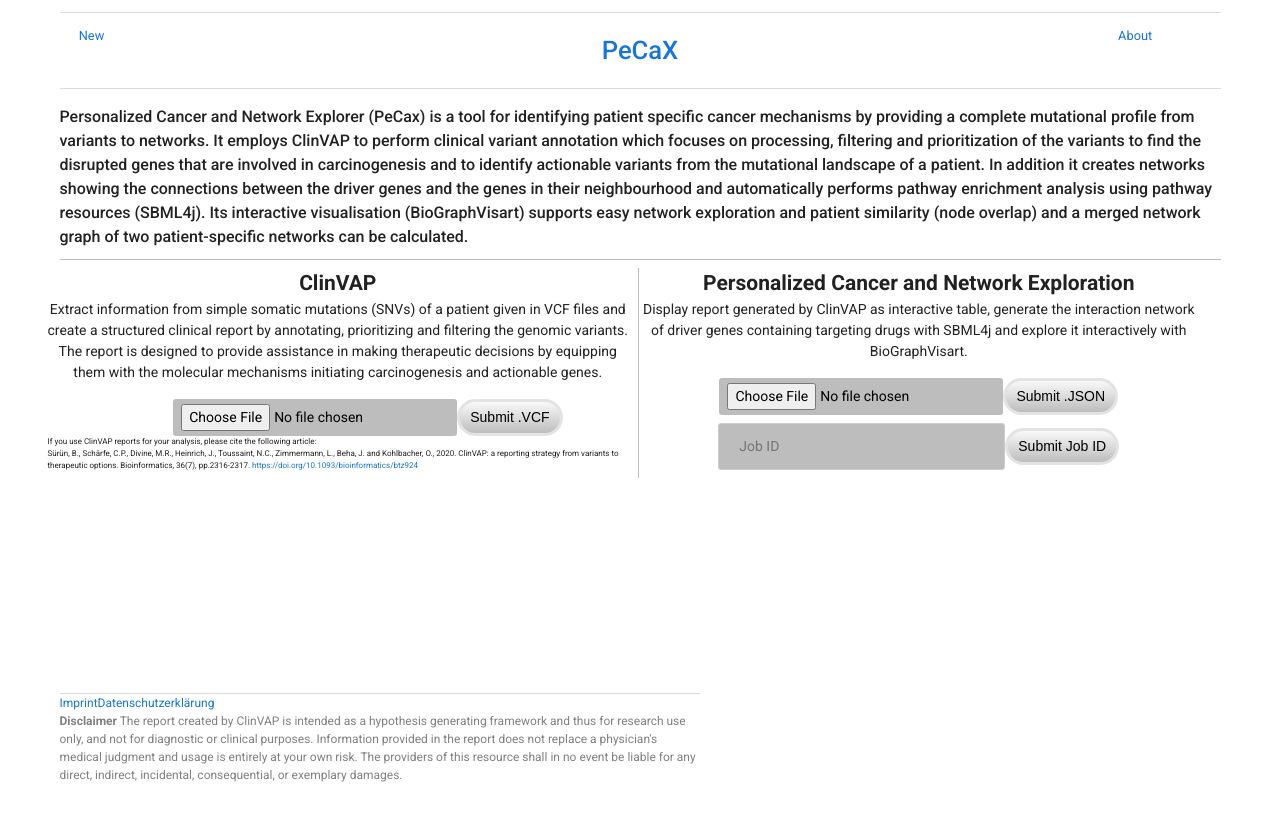
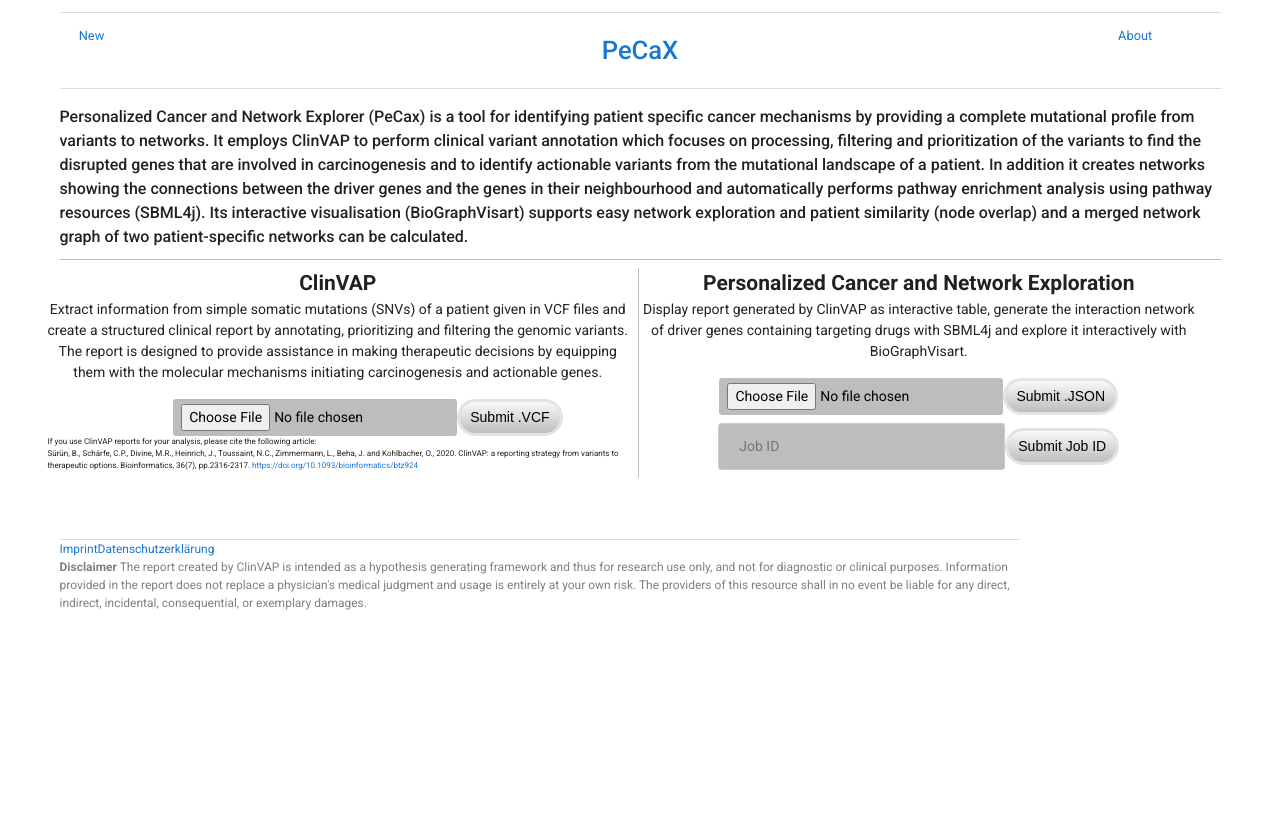
Before and after one commit to MirjamFi/PeCaX, a Nuxt app: page / in a window 1280 px wide. Shown: the top 820 px of the page. Built offline with nearby package versions, Linux system fonts and the light colour scheme.

Commit message:
updated styling

```diff
--- a/nuxt.config.js
+++ b/nuxt.config.js
@@ -65,10 +65,7 @@
 
   buildModules: [
     // Simple usage
-    '@nuxtjs/vuetify',
-
-    // With options
-    ['@nuxtjs/vuetify', { /* module options */}]
+    '@nuxtjs/vuetify'
   ],
 
   /*
--- a/pages/index.vue
+++ b/pages/index.vue
@@ -64,8 +64,6 @@
 				<div v-show="showFileLoad" class="text-center" id="jsonbtn">
 			        <input type="file" accept=".json"id="file" ref="file" v-on:change="handleFileUpload()"/>
 			        <button class= 'butn' v-on:click="
-			          showFileLoad = false;
-			          showTable=true;
 			          showJSON()">Submit .JSON</button><br>
 			         <input type="text" name="vcfID" placeholder="Job ID" />
 			         <button class= 'butn' v-on:click="
@@ -79,6 +77,10 @@
 	<div v-show="showStatus">
 		<h1>Clinical Variant Annotation Pipeline</h1>
 		<p style="border:3px; border-style:solid; border-color:#BDBDBD; padding: 1em;" class="text-center">Show ClinVAP status here.</p>
+		<div><button class= 'butn' v-on:click="
+			          showFileLoad = false;
+			          showTable=true;
+			          ">Download .json</button></div>
 	</div>
     <div  v-show="showTable" width=100% ref="all">
       	<div>
@@ -1030,6 +1032,12 @@
 	    },
 	    showJSON(){
 	        var file = this.$refs.file.files[0]; // FileList object
+	        if(!file){
+	        	alert("Please give a .json-file generated by ClinVAP.")
+	        	return
+	        }
+	        this.showFileLoad = false;
+			this.showTable=true;
 	        var reader = new FileReader();
 
 	        // Closure to capture the file information.
@@ -1222,6 +1230,22 @@
 
 					document.body.removeChild(element);}})
 	    },
+	  //   getJson(){
+	  //   	var file = this.$refs.vcffile.files[0]
+	  //   	var formData = new FormData();
+	  //   	formData.append("vcf", file);
+			// axios.post('http://localhost/uresults/'+file, formData, {
+			//     headers: {
+			//       'Content-Type': 'multipart/form-data'
+			//     }})
+			// .then(function (response) {
+			//     console.log(response);
+			//   })
+			//   .catch(function (error) {
+			//     console.log(error);
+			//   });
+
+	  //   }
 	    selectItem (item) {
 	        if(this.selected.includes(item.Gene)){
 	          this.selected.splice(this.selected.indexOf(item.Gene),1)
--- a/static/styling.css
+++ b/static/styling.css
@@ -1,6 +1,8 @@
 body {
   font-family: helvetica neue, helvetica, liberation sans, arial, sans-serif;
   font-size: 14px;
+  position: relative;
+    padding-bottom: 100px;
 }
 
 a{
@@ -17,7 +19,6 @@
   border: none;
   outline: none;
   color: black;
-  /*padding: 14px 16px;*/
   background-color: inherit;
   font-family: inherit;
   margin: 0;
@@ -213,13 +214,11 @@
 
 #cy {
       width: 61.5%;
-      /*height: 75%;*/
       position: absolute;
       top: 14vw;
       left: 19vw;
       bottom: 5vw;
       background-color:none;
-      /*border: solid #BDBDBD;*/
   }
 
 #searchgene{
@@ -248,8 +247,8 @@
 }
 
 .loader {
-    border: 16px solid #f3f3f3; /* Light grey */
-    border-top: 16px solid #3498db; /* Blue */
+    border: 16px solid #f3f3f3;
+    border-top: 16px solid #3498db;
     border-radius: 50%;
     width: 100px;
     height: 100px;
@@ -303,18 +302,13 @@
   position: fixed;
   bottom: 0px;
   width: 67%;
-  /*padding: 0em 0em;*/
-  /*margin: 0.5em auto;*/
   border-top: 1px solid #DCDCDC;
   color: white;
 }
 
 .footerIndex {
-  position: fixed;
-  bottom: 0px;
-  width: 50%;
-  /*padding: 0em 0em;*/
-  /*margin: 0.5em auto;*/
+  position: absolute;
+  width: 75%;
   border-top: 1px solid #DCDCDC;
   color:black;
   }
```
Also changed, not shown: 1 other file (tests, documents, lock files or other folders).
